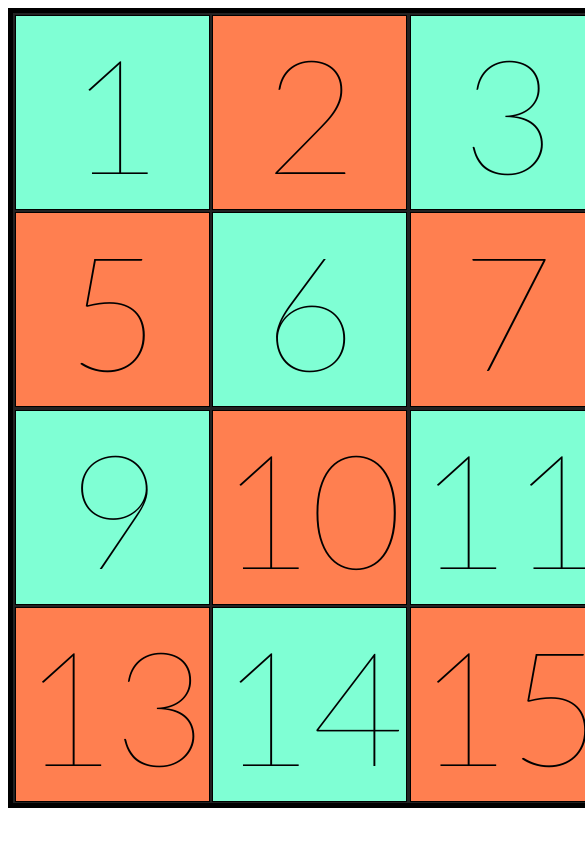
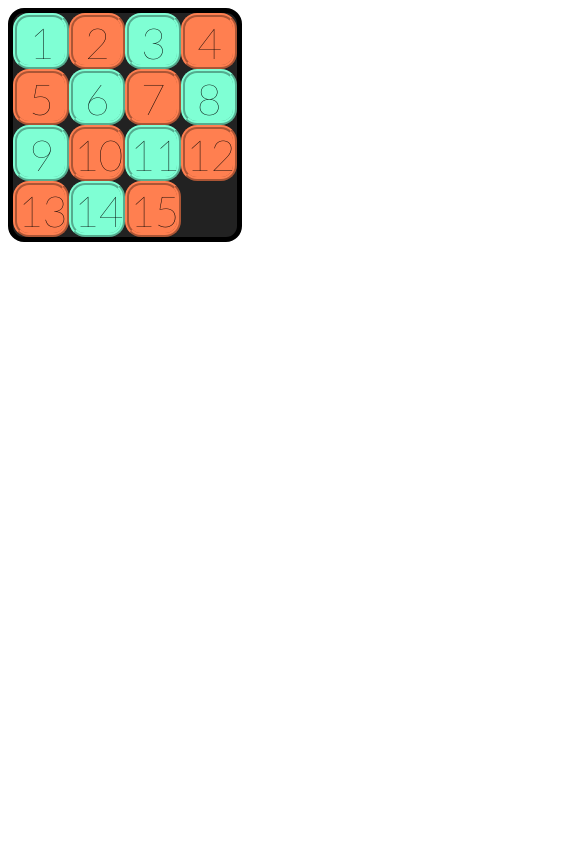
Before and after one commit to juliovquevedo/15square, a plain HTML site: page index.html in a window 390 px wide. Shown: the top 844 px of the page, 585 px wide, since content can reach past the window. Drawn offline with Linux system fonts and the light colour scheme.

Commit message:
Added border to small squares and made size of large square and size of numbers responsive

```diff
--- a/index.html
+++ b/index.html
@@ -19,7 +19,7 @@
             <div class="sq9 clr1">9</div>
             <div class="sq10 clr2">10</div>
             <div class="sq11 clr1">11</div>
-            <div class="sq12 clr1">12</div>
+            <div class="sq12 clr2">12</div>
             <div class="sq13 clr2">13</div>
             <div class="sq14 clr1">14</div>
             <div class="sq15 clr2">15</div>
--- a/style.css
+++ b/style.css
@@ -13,27 +13,31 @@ body {
 .container {
     position: absolute;
     border: black solid 5px;
-    height: 800px;
-    width: 800px;
+    border-radius: 1rem;
+/*    height: 800px;*/
+    width: 60vw;
+    height: 60vw;
     background-color: #222222;
 }
 
 .clr1 {
     background-color: aquamarine;
+    border: aquamarine ridge 4px;
+    border-radius: 1rem;
 }
 
 .clr2 {
     background-color: coral;
+    border: coral ridge 4px;
+    border-radius: 1rem;
 }
 
 [class^="sq"] {
     position: absolute;
-    border: black solid 1px;
     height: 24.7%;
     width: 24.7%;
-    font-size: 10rem;
+    font-size: 11vw;
     text-align: center;
-/*    background-color: white;*/
 }
 
 .sq1 {top: 0.2%; left: 0.2%;}
```
